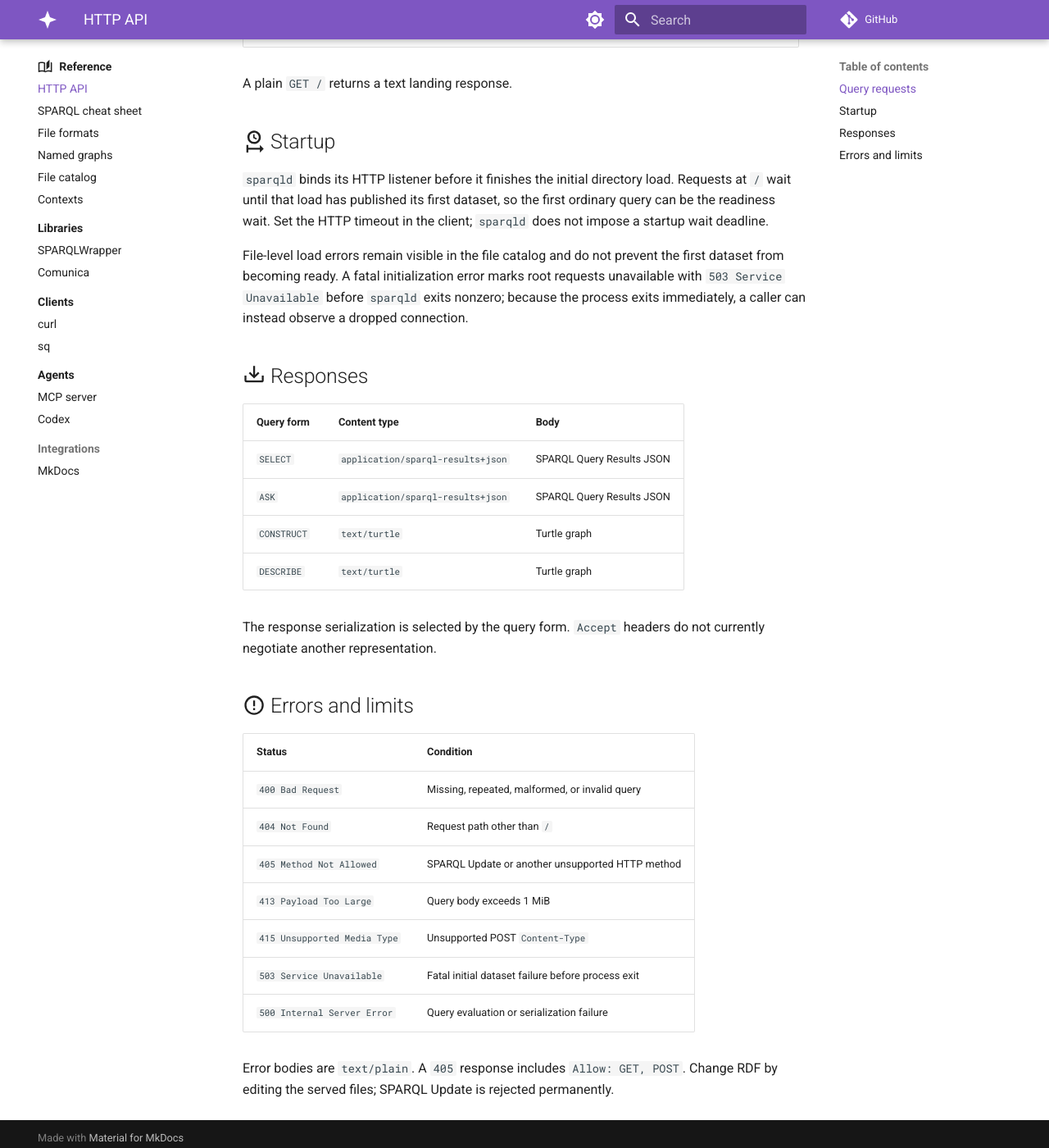
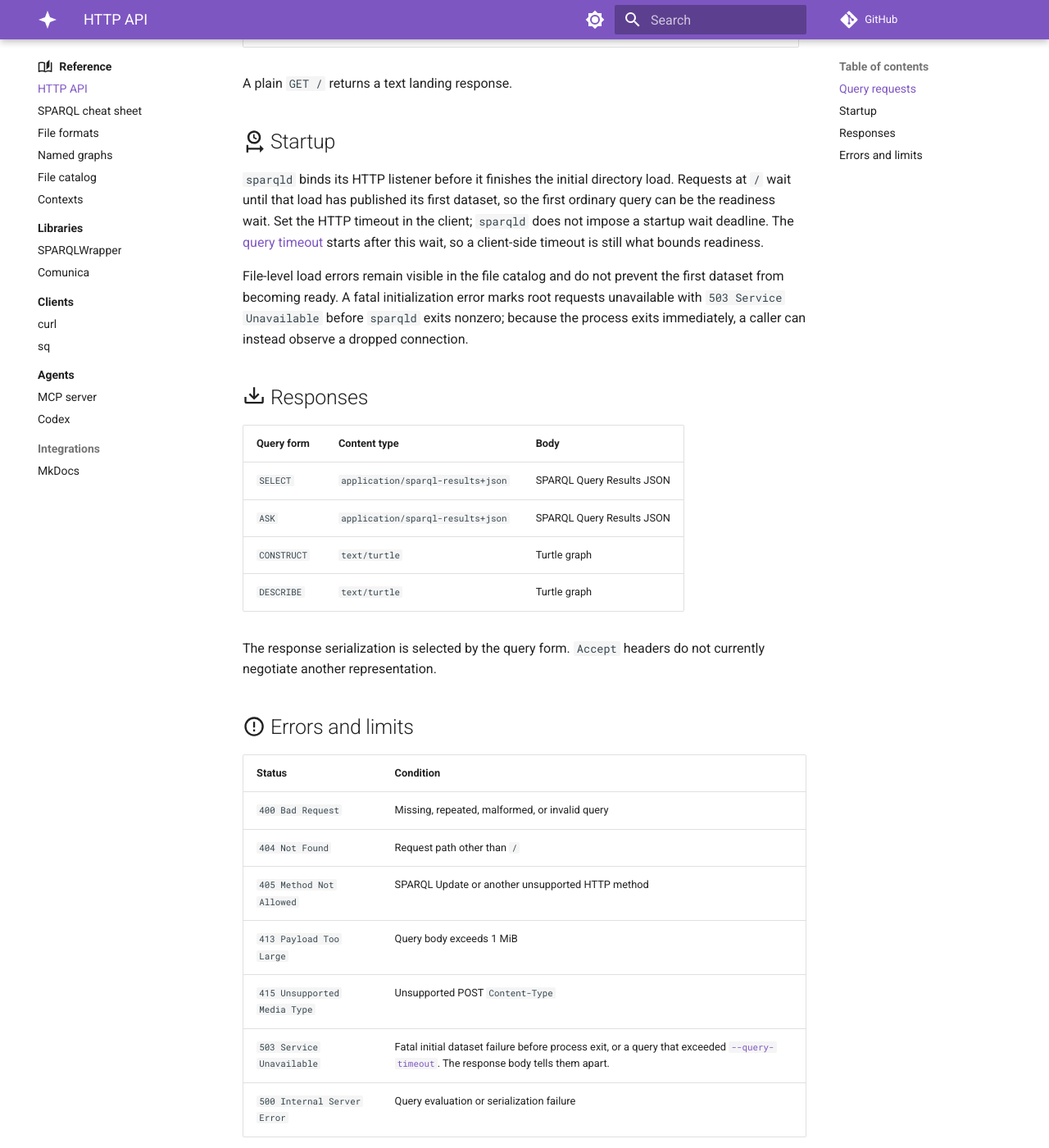
Before and after one commit to iolanta-tech/sparqld, an MkDocs documentation site: the page built from docs/reference/api/index.md, in a window 1280 px wide and 1400 px high, scrolled down 511 px. Shown: the whole window at 82% size. Built offline with MkDocs 1.6.1 and Material for MkDocs 9.7.7, drawn with Linux system fonts in a browser that asks for light colours; comment, search, counter and statistics services are not loaded.

Commit message:
[#27]: Document HTTP 503 timeout and when the query clock starts

```diff
--- a/docs/reference/api/index.md
+++ b/docs/reference/api/index.md
@@ -32,7 +32,9 @@ A plain `GET /` returns a text landing response.
 `sparqld` binds its HTTP listener before it finishes the initial directory
 load. Requests at `/` wait until that load has published its first dataset, so
 the first ordinary query can be the readiness wait. Set the HTTP timeout in the
-client; `sparqld` does not impose a startup wait deadline.
+client; `sparqld` does not impose a startup wait deadline. The
+[query timeout](../index.md#limit-query-time) starts after this wait, so a
+client-side timeout is still what bounds readiness.
 
 File-level load errors remain visible in the file catalog and do not prevent
 the first dataset from becoming ready. A fatal initialization error marks root
@@ -61,7 +63,7 @@ not currently negotiate another representation.
 | `405 Method Not Allowed` | SPARQL Update or another unsupported HTTP method |
 | `413 Payload Too Large` | Query body exceeds 1 MiB |
 | `415 Unsupported Media Type` | Unsupported POST `Content-Type` |
-| `503 Service Unavailable` | Fatal initial dataset failure before process exit |
+| `503 Service Unavailable` | Fatal initial dataset failure before process exit, or a query that exceeded [`--query-timeout`](../index.md#limit-query-time). The response body tells them apart. |
 | `500 Internal Server Error` | Query evaluation or serialization failure |
 
 Error bodies are `text/plain`. A `405` response includes `Allow: GET, POST`.
```
